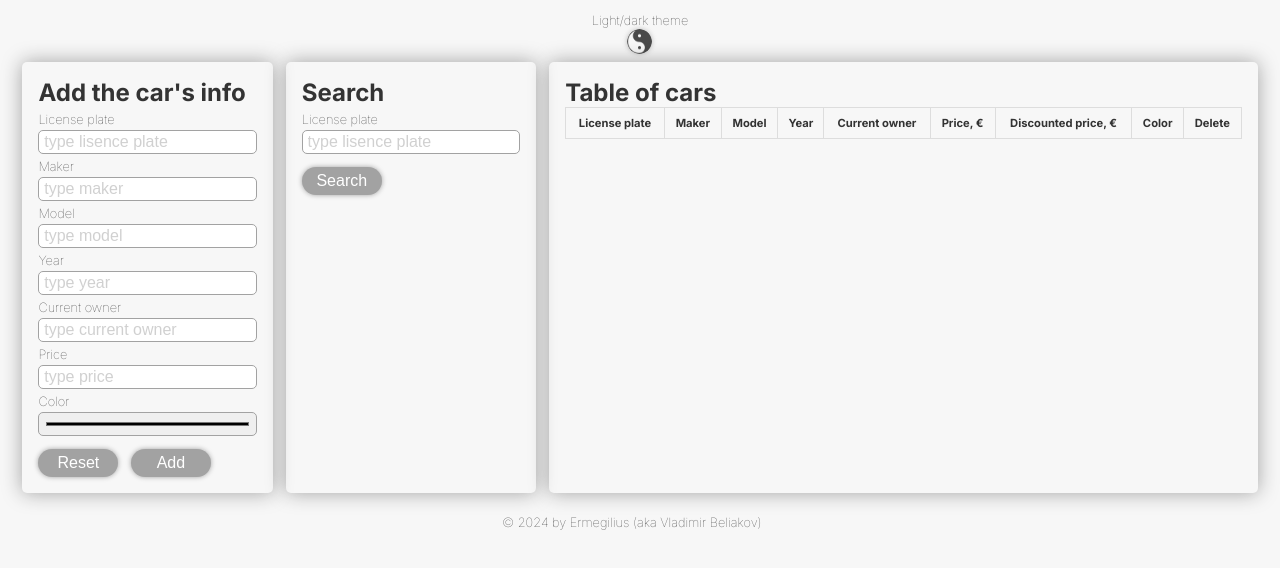
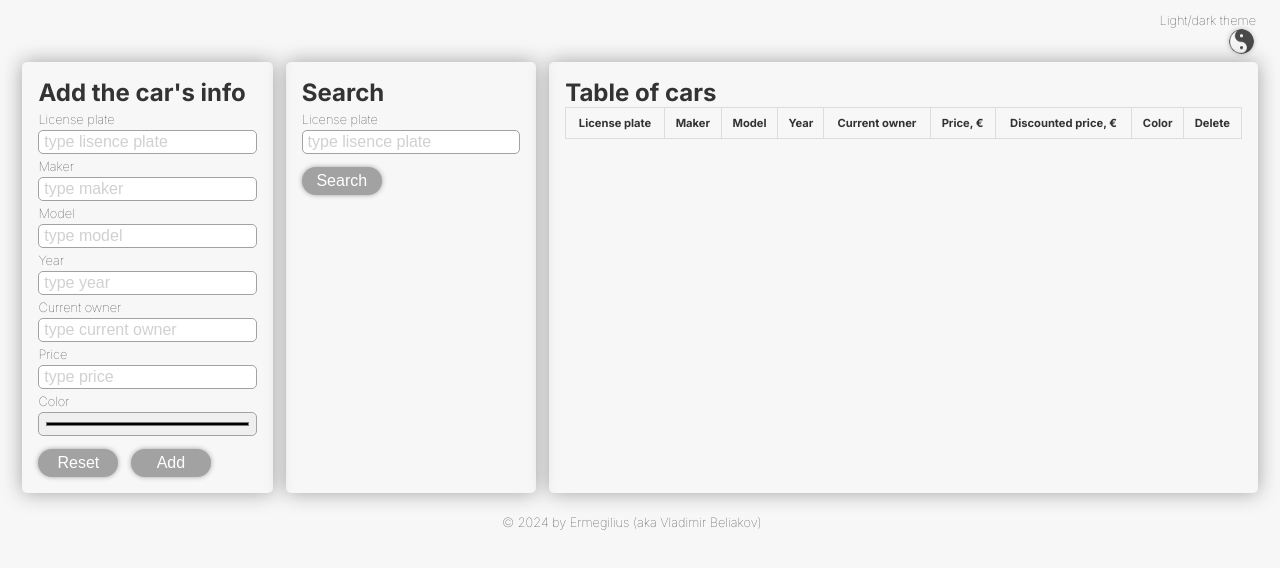
Before and after one commit to Ermegilius/cars, a plain HTML site: page index.html in a window 1280 px wide. Drawn offline with Linux system fonts and the light colour scheme.

Commit message:
fix: theme toogler position

```diff
--- a/style.css
+++ b/style.css
@@ -35,6 +35,10 @@ body {
 header {
     display: flex;
     flex-direction: column;
+    width: 100%;
+    align-items: end;
+    padding-right: 1rem;
+
 }
 
 .container{
@@ -243,7 +247,6 @@ button.delete {
 }
 
 #themeToogle {
-
     object-fit: contain;
     height: 25px;
     border-radius: 50%;
@@ -251,7 +254,6 @@ button.delete {
     transition: transform 2s;
     margin: .1rem;
     opacity: .7;
-
 }
 
 .toogle-container {
```
